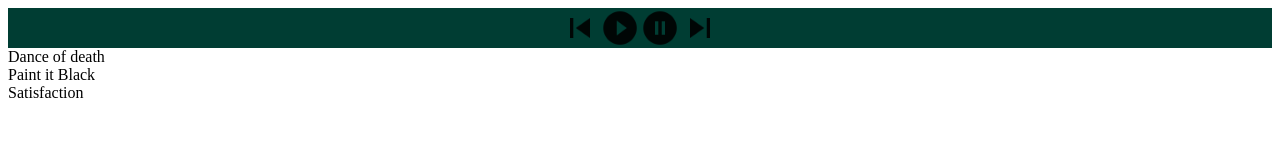
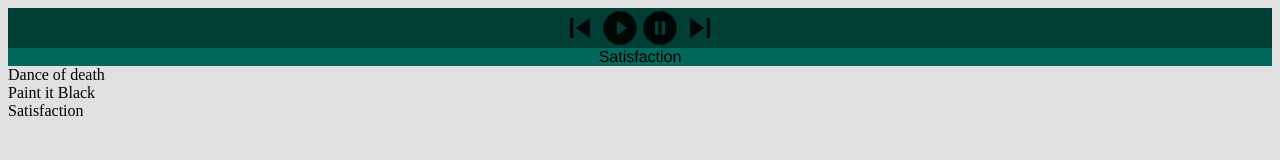
Before and after one commit to DonnaAnnIssac/MusicPlayer-js, a plain HTML site: page index.html in a window 1280 px wide. Both pictures are taken after a click on the element 580 px from the left and 28 px from the top of the page. Drawn offline with nearby package versions, Linux system fonts and the light colour scheme; no server answers.

Commit message:
Display currently playing track

```diff
--- a/index.html
+++ b/index.html
@@ -7,26 +7,18 @@
   </head>
   <body>
     <div class="rootContainer" id="root">
-    <div class="controlsContainer">
-      <div class="btn" id="prevBtn">
-        <!-- <div id="prevBtn" ></div> -->
+      <div class="controlsContainer">
+        <div class="btn" id="prevBtn"></div>
+        <div class="btn" id="playBtn"></div>
+        <div class="btn" id="pauseBtn"></div>
+        <div class="btn" id="nextBtn"></div>
       </div>
-      <div class="btn" id="playBtn">
-        <!-- <div id="playBtn" ></div> -->
-      </div>
-      <div class="btn" id="pauseBtn">
-        <!-- <div id="pauseBtn"></div> -->
-      </div>
-      <div class="btn" id="nextBtn">
-        <!-- <div id="nextBtn"></div> -->
+      <div class="trackInfo">
+        <div id="title"></div>
+        <div id="timer"></div>
+        <div id="duration"></div>
       </div>
     </div>
-    <div class="trackInfo">
-      <div id="title"></div>
-      <div id="timer"></div>
-      <div id="duration"></div>
-    </div>
-  </div>
     <script src="src/node_modules/howler/dist/howler.js" type="text/javascript"></script>
     <script src="src/musicPlayer.js" type="text/javascript"></script>
   </body>
--- a/src/musicPlayer.js
+++ b/src/musicPlayer.js
@@ -14,23 +14,32 @@ var playlist = [{
 var player = {
   sound: new Howl({src: playlist[0].src}),
   soundIndex: 0,
-  playing: false
+  playing: false,
+  title: playlist[0].title
 }
 
 playbtn = document.getElementById('playBtn')
 pausebtn = document.getElementById('pauseBtn')
 prevbtn = document.getElementById('prevBtn')
 nextbtn = document.getElementById('nextBtn')
+trackTitle = document.getElementById('title')
 playbtn.addEventListener('click', () => {player.playing = true;player.sound.play()})
 pausebtn.addEventListener('click', () => {player.playing = false;player.sound.pause()})
 nextbtn.addEventListener('click', () => { index = (player.soundIndex < playlist.length - 1) ? player.soundIndex + 1 : 0
                                           sound = new Howl ({src: playlist[index].src})
+                                          updateCurrTitle(playlist[index])
                                           playSelected(sound, index)
                                         })
 prevbtn.addEventListener('click', () => { index = (player.soundIndex > 0) ? player.soundIndex - 1 : playlist.length - 1
                                           sound = new Howl ({src: playlist[index].src})
+                                          updateCurrTitle(playlist[index])
                                           playSelected(sound, index)
                                         })
+
+var titleText = document.createTextNode(playlist[0].title)
+var parentNode = document.getElementById('title')
+parentNode.appendChild(titleText)
+
 function initAudioPlayer() {
   var playlistContainer = document.createElement('div')
   playlist.forEach( (song, index) => {
@@ -49,7 +58,8 @@ function createListItem(song, index) {
     volume: 1,
   })
   listItem.appendChild(title)
-  listItem.addEventListener('click', () => {playSelected(sound, index)})
+  listItem.addEventListener('click', () => { updateCurrTitle(song)
+                                             playSelected(sound, index)})
   return listItem
 }
 
@@ -65,4 +75,9 @@ function playSelected(sound, index) {
   player.sound.play()
 }
 
+function updateCurrTitle(song) {
+  var title = document.getElementById('title')
+  title.innerHTML = song.title
+  player.title = song.title
+}
 window.addEventListener('load', initAudioPlayer)
--- a/styles.css
+++ b/styles.css
@@ -1,3 +1,6 @@
+body {
+  background-color: #e0e0e0;
+}
 .controlsContainer {
   display: flex;
   flex-direction: row;
@@ -10,7 +13,6 @@
   cursor: pointer;
   padding: 20px;
   box-sizing: border-box;
-  /*flex: 1;*/
 }
 .btn:hover {
   opacity: 1.0;
@@ -23,21 +25,25 @@
 #pauseBtn {
   background: url("./images/pause2.png") no-repeat;
   background-size: contain;
-  /*flex: 1;*/
 }
 
 #prevBtn {
   background: url("./images/prev.png") no-repeat;
   background-size: contain;
-  /*flex: 1;*/
 }
 
 #nextBtn {
   background: url("./images/next.png") no-repeat;
   background-size: contain;
-  /*flex: 1;*/
 }
 
 .trackInfo {
-  /*flex: 0;*/
+  background-color: #00695c;
 }
+
+#title {
+  display: flex;
+  width: 100%;
+  justify-content: center;
+  font-family: Helvetica;
+}
```
